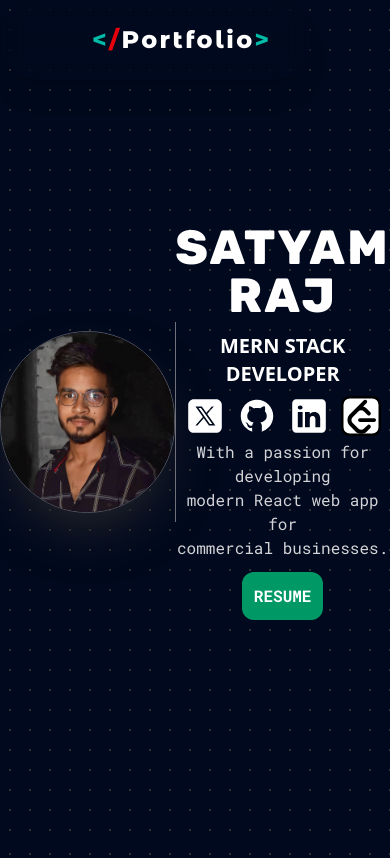
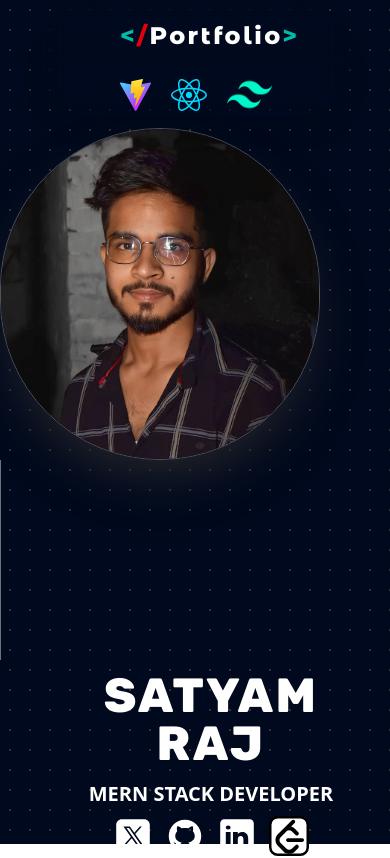
Before and after one commit to Satyam-R4j/my-second-portfolio-webapp, a React (Vite) app: page / in a window 390 px wide. Shown: the top 858 px of the page. Built offline with nearby package versions, Linux system fonts and the light colour scheme.

Commit message:
Navbar responsivness

```diff
--- a/src/components/Navbar.jsx
+++ b/src/components/Navbar.jsx
@@ -6,16 +6,16 @@ import tailwindImg from "../assets/tailwind.png"
 
 const Navbar = () => {
   return (
-    <nav className="   bg-transparent backdrop-blur-md  flex gap-80 items-center w-[80vw]    shadow-xl  fixed rounded-full py-1 px-3 ">
+    <nav className=" ml-10  bg-transparent backdrop-blur-md sm:flex-row sm:items-center  lg:flex lg:gap-80 items-center w-[80vw]    shadow-xl  fixed rounded-full lg:py-1 lg:px-3 ">
       <div className="">
-      <h1 className="tracking-widest text-white px-20 py-5 font-extrabold  text-2xl font-['Montserrat_Alternates']">
+      <h1 className="tracking-widest text-white sm:items-center sm:justify-center sm:flex px-20 py-5 font-extrabold  text-2xl font-['Montserrat_Alternates']">
         <span className="font-extrabold text-teal-500">&lt;</span>
         <span className="text-red-600 font-extrabold">/</span>Portfolio
         <span className="text-teal-500 font-extrabold">&gt;</span>
       </h1></div>
       {/* <img className="w-10 p-0 m-0  " src={homeIcon} alt="" /> */}
 
-      <div className="img flex gap-5 items-center justify-center">
+      <div className="img flex gap-5   items-center justify-center">
        <a href="https://vite.dev/" target="_blank"> <img className="hover:scale-150 cursor-pointer" src={viteImg} alt="" /></a>
        <a href="https://react.dev/" target="_blank"> <img className="hover:scale-150 cursor-pointer" src={reactImg} alt="" /></a>
        <a href="https://tailwindcss.com/" target="_blank"> <img className="hover:scale-150 cursor-pointer" src={tailwindImg} width={45} alt="" /></a>
--- a/src/components/landing/Landingpage.jsx
+++ b/src/components/landing/Landingpage.jsx
@@ -13,9 +13,9 @@ import { useTheme } from "../../common/Themecontext";
 
 export const Landingpage = () => {
   return (
-    <section className=" flex justify-center items-center     min-h-screen">
-         <div class="absolute top-0 z-[-2] h-screen w-screen bg-[#000000] bg-[radial-gradient(#ffffff33_1px,#00091d_1px)] bg-[size:20px_20px]"></div>
-      <div className="mx-auto w-full  py-32 flex justify-center  items-center ">
+    <section className=" flex   flex-col justify-center items-center     min-h-screen">
+         <div class="absolute top-0 z-[-2] h-screen w-full bg-[#000000] bg-[radial-gradient(#ffffff33_1px,#00091d_1px)] bg-[size:20px_20px]"></div>
+      <div className="mx-auto w-full  py-32 sm:flex sm:flex-col md:flex-row justify-center  items-center ">
         {/* Left Section */}
         <div className="left hover:scale-95 cursor-pointer   w-[50vh]">
           <img
```
